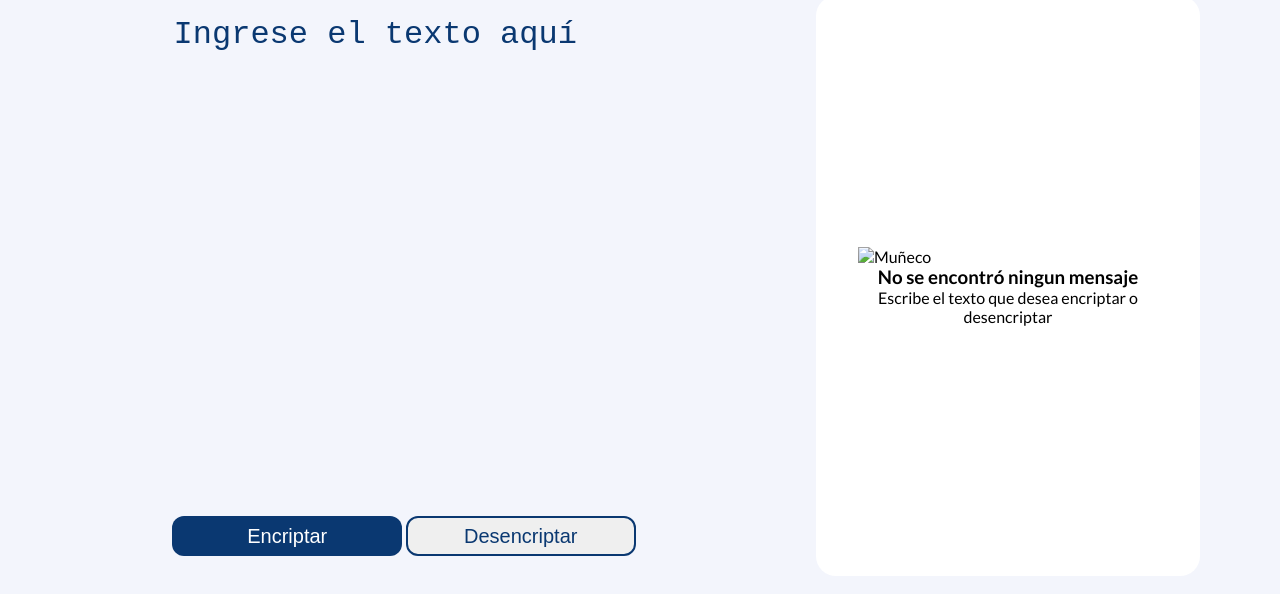
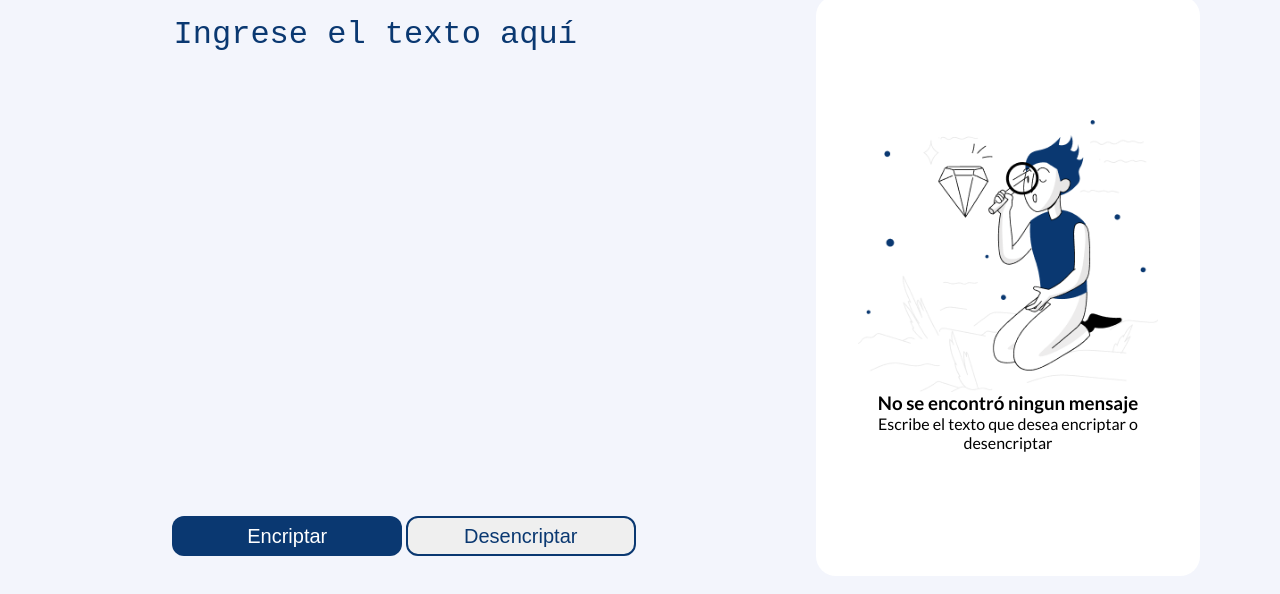
Before and after one commit to asgarynt/alura-challenge-01-encrypter, a plain HTML site: page index.html in a window 1280 px wide. Shown: the part 104-698 px from the top of the page. Drawn offline with Linux system fonts and the light colour scheme; the site is published under a folder, as on GitHub Pages, so addresses that start at the root find nothing.

Commit message:
Se arregla imagen littledoll

```diff
--- a/index.html
+++ b/index.html
@@ -35,7 +35,7 @@
         <div id="styleCenter">
           <div id="sectionNoContent">
             <div id="imgContent">
-              <img src="/Assets/src/littledoll.png" alt="Muñeco" />
+              <img src="Assets/src/littledoll.png" alt="Muñeco" />
             </div>
             <div id="noContent">
               <h3>No se encontró ningun mensaje</h3>
```
